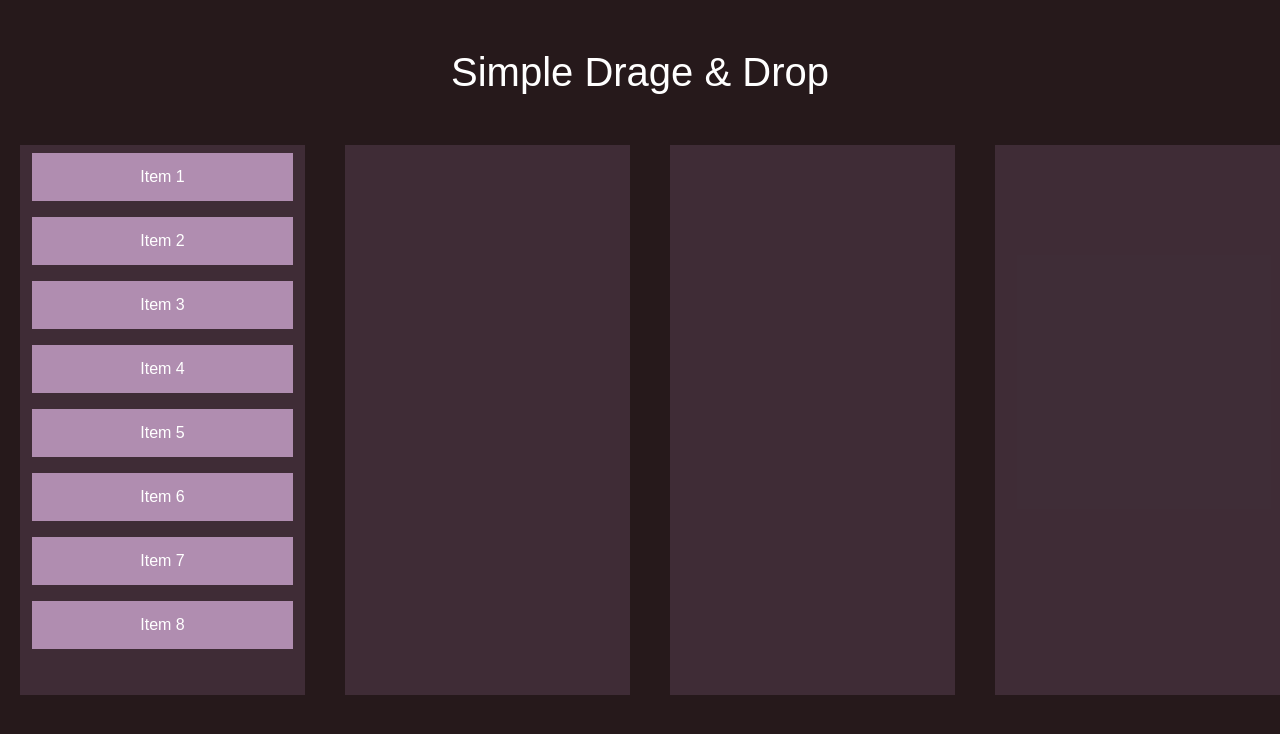
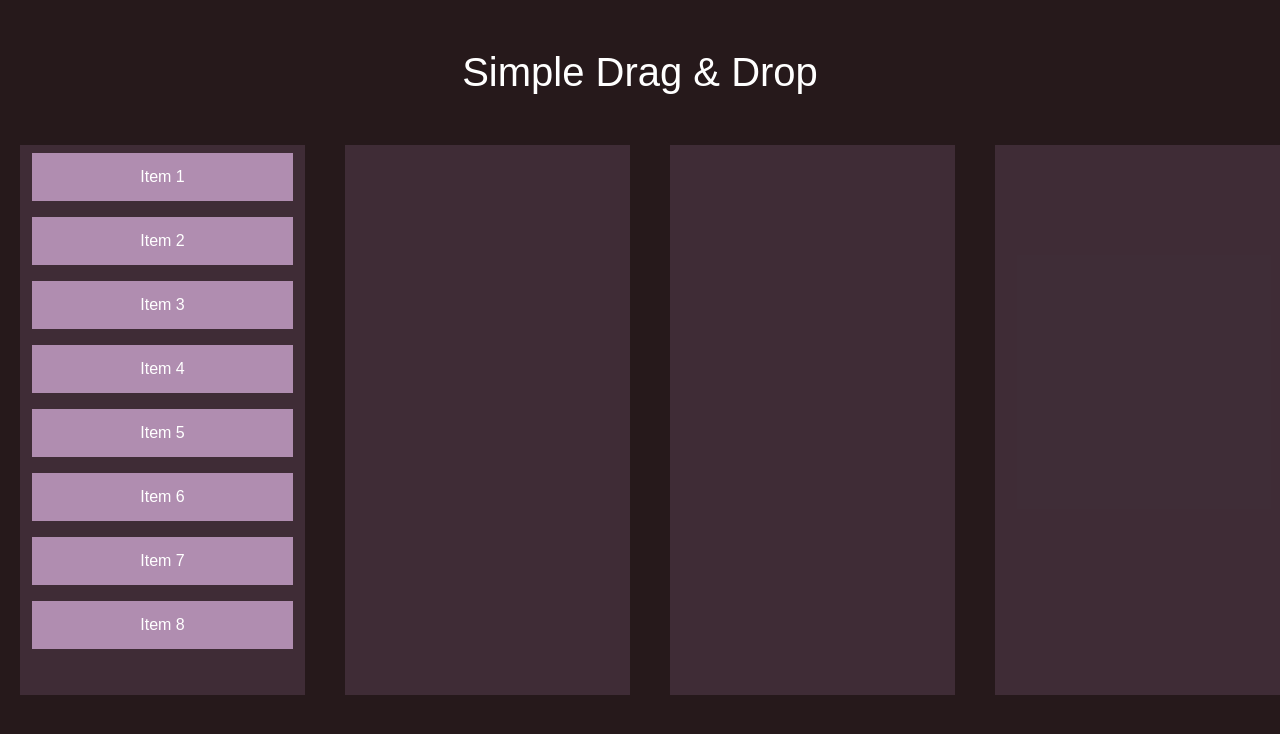
Before and after one commit to melisahr/Drag-Drop-JavaScript, a plain HTML site: page index.html in a window 1280 px wide. Drawn offline with Linux system fonts and the light colour scheme.

Commit message:
HTML fixed typo

```diff
--- a/index.html
+++ b/index.html
@@ -7,7 +7,7 @@
     <title>Simple Drag & Drop</title>
 </head>
 <body>
-    <h1>Simple Drage & Drop</h1>
+    <h1>Simple Drag & Drop</h1>
 <div class="lists-container">
     <div class="list">
         <div class="list-item" draggable="true">Item 1</div>
```
